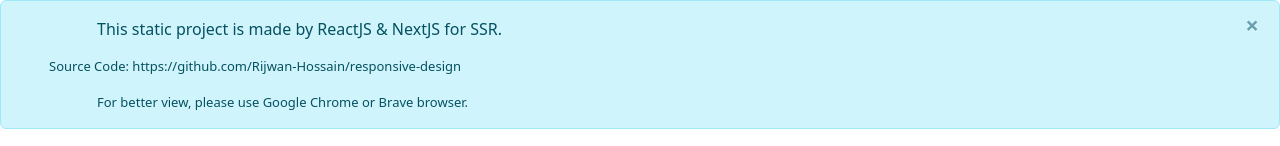
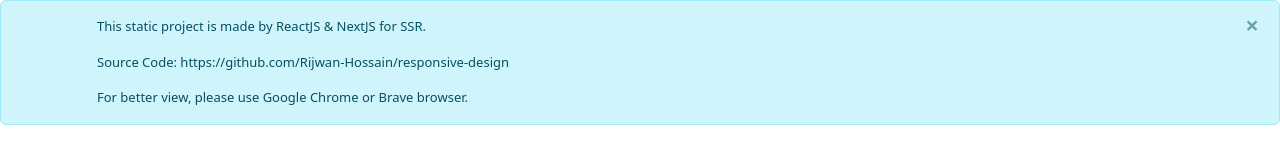
Before and after one commit to Rijwan-Hossain/responsive-design, a Next.js app: page / in a window 1280 px wide. Shown: the top 146 px of the page. Built offline with nearby package versions, Linux system fonts and the light colour scheme.

Commit message:
font size reduced of dialog box

```diff
--- a/components/shared/DialogBox.js
+++ b/components/shared/DialogBox.js
@@ -4,12 +4,15 @@
 function DialogBox() {
   return (
     <UncontrolledAlert color="info" className="px-5 pb-0 mb-0">
-        <p className="px-5">
+        <p style={{
+          fontSize: '13px'
+        }}
+        className="px-5">
           This static project is made by ReactJS & NextJS for SSR.
         </p>
         <p style={{
           fontSize: '13px'
-        }}>
+        }} className="px-5">
           Source Code: https://github.com/Rijwan-Hossain/responsive-design
         </p>
         <p style={{
```
